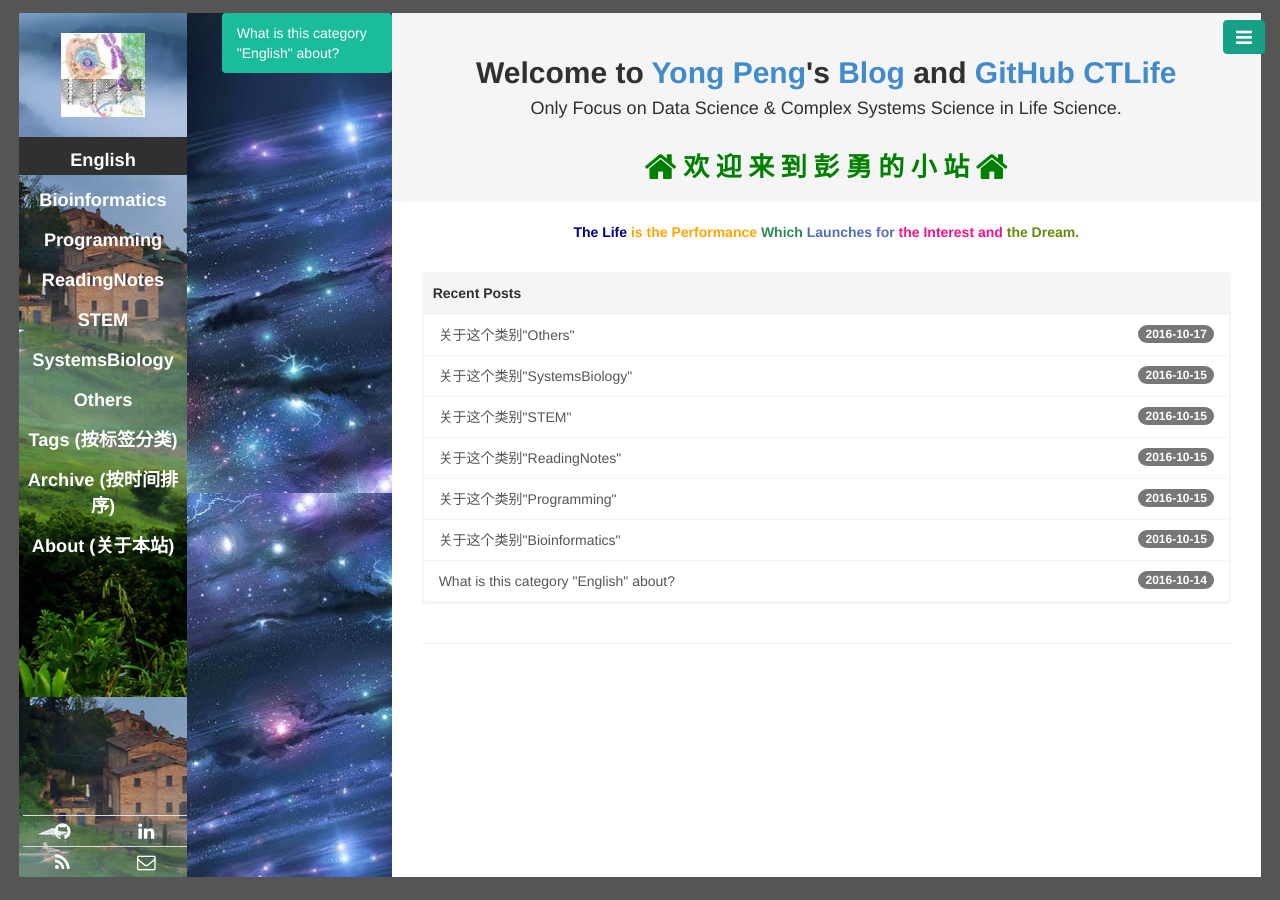
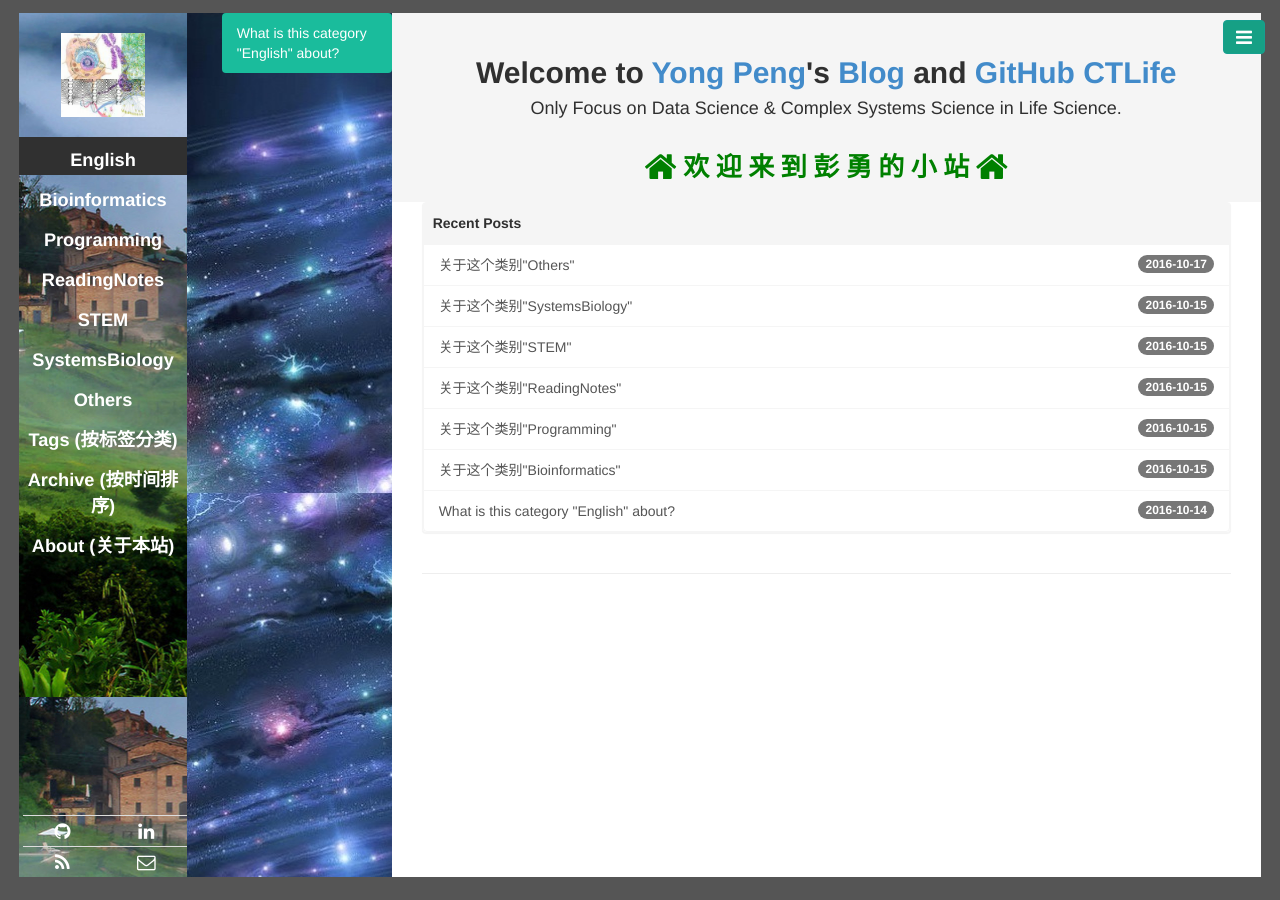
Before and after one commit to CTLife/CTLife.github.io, a Jekyll site: the page built from index.html, in a window 1280 px wide. Built offline with Jekyll 4.4.1, drawn with Linux system fonts in a browser that asks for light colours; Markdown is read by kramdown in place of the engine named in the settings; the list of posts is cut into pages by our own code.

Commit message:
Update index.html

```diff
--- a/index.html
+++ b/index.html
@@ -3,17 +3,11 @@ layout: page_title
 title:  <center>
         <h2><b> Welcome to <a href="https://ctlife.github.io/yongpeng.html"> Yong Peng</a>'s <a href="https://CTLife.github.io"> Blog </a> and <a href="https://github.com/CTLife"> GitHub CTLife</a> </b> </h2>
         <h4> Only Focus on Data Science & Complex Systems Science in Life Science. </h4>
-        <h3 style = "font-family:KaiTi; color:green"><b><i class="fa fa-home fa-lg"><br></i>  欢 迎 来 到 彭 勇 的 小 站  <i class="fa fa-home fa-lg"><br></i></b></h3>
+        <h3 style = "font-family:KaiTi; color:green"><b><i class="fa fa-home fa-lg"></i>  欢 迎 来 到 彭 勇 的 小 站  <i class="fa fa-home fa-lg"><br></i></b></h3>
         </center>
 titlename: Yong Peng
 ---
 
-
-<center>
-        <br><p><b><font color="#000080"> The Life </font><font color="#FFA500"> is the Performance </font><font color="#2E8B57"> Which </font><font
-        color="#601986"> </font><font color="#556fb5"> Launches for </font><font color="#fa1089"> the Interest and </font><font
-        color="#638c0b">the Dream. </font></b></p><br>
-</center>
 
 <div class="row">
     <div class="col-md-12">
```
